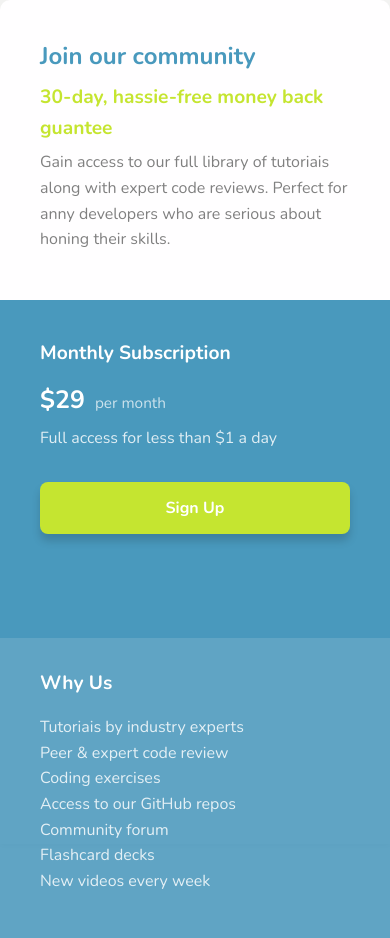
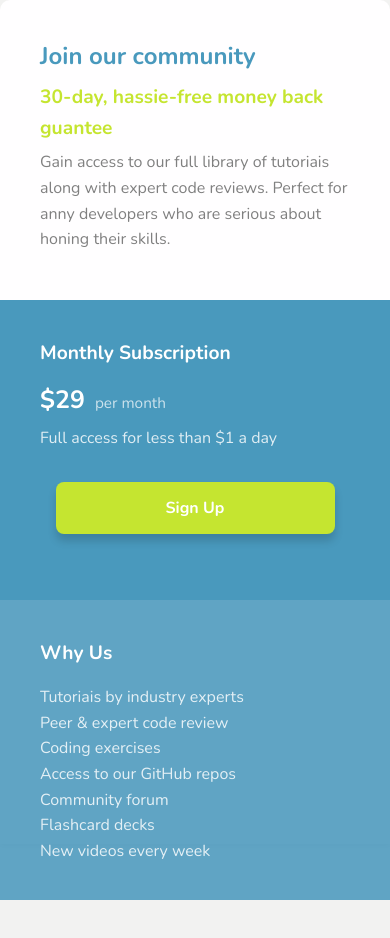
Before and after one commit to luckycarvalho/grid-de-precos, a plain HTML site: page index.html in a window 390 px wide. After the commit the page ends 900 px from the top, so only its background shows below. Drawn offline with nearby package versions, Linux system fonts and the light colour scheme.

Commit message:
Update style.css

```diff
--- a/css/style.css
+++ b/css/style.css
@@ -13,25 +13,20 @@ font-family: 'Nunito', sans-serif;
 }
 
 body {
-    height: 100vh;
-    width: 100vw;
-    display: flex;
-    justify-content: center;
-    align-items: center;
     background-color: #f2f2f1;
     font-family: 'Nunito', sans-serif;
+    overflow-x: hidden;
 
 }
 
 main {
+    height: 100vh;
+    width: 100vw;
     display: grid;
     grid-template-columns: 50% 50%;
-    grid-template-rows: 200px 300px;
+    grid-template-rows: 50%;
     grid-template-areas: "partOne partOne" "partTwo partThree";
-    max-width: 650px;
-    min-width: 350px;
     box-shadow: 0px 0px 7px rgba(0, 0, 0, 0.158);
-    border-radius: 10px;
 }
 
 h2 {
@@ -80,7 +75,6 @@ p {
     background-color: #4999bd;
     grid-area: partTwo;
     color: white;
-    border-bottom-left-radius: 10px;
 }
 
 
@@ -105,7 +99,6 @@ p.p2-2 {
     background-color: #4998bddc;
     grid-area: partThree;
     color : white;
-    border-bottom-right-radius: 10px;
 }
 
 p.p1-3 {
@@ -116,7 +109,7 @@ button {
     display: block;
     padding: 15px;
     margin: 30px auto;
-    width: 100%;
+    width: 90%;
     background-color: #c5e530;
     color: white;
     font-family: 'Nunito', sans-serif;
@@ -140,32 +133,11 @@ button:active {
     transition: 0.1s;
 }
 
-@media screen and (max-width: 650px){
-      main {
-        height: 100%;
-        width: 100%;
-        border-radius: 0;
-
-       }
-
-       .partTwo, .partThree {
-        height: 103%;
-        border-radius: 0;
-       }
-}
-
 @media screen and (max-width: 602px) {
 
-    body {
-        overflow-x: hidden;
-    }
     main {
         grid-template-columns: 100%;
-        grid-template-rows: 300px 250px 250px;
+        grid-template-rows: 300px 300px 300px;
         grid-template-areas: "partOne" "partTwo" "partThree";
     }
-
-    .partThree {
-        margin-top: 5em;
-    }
 }
```
